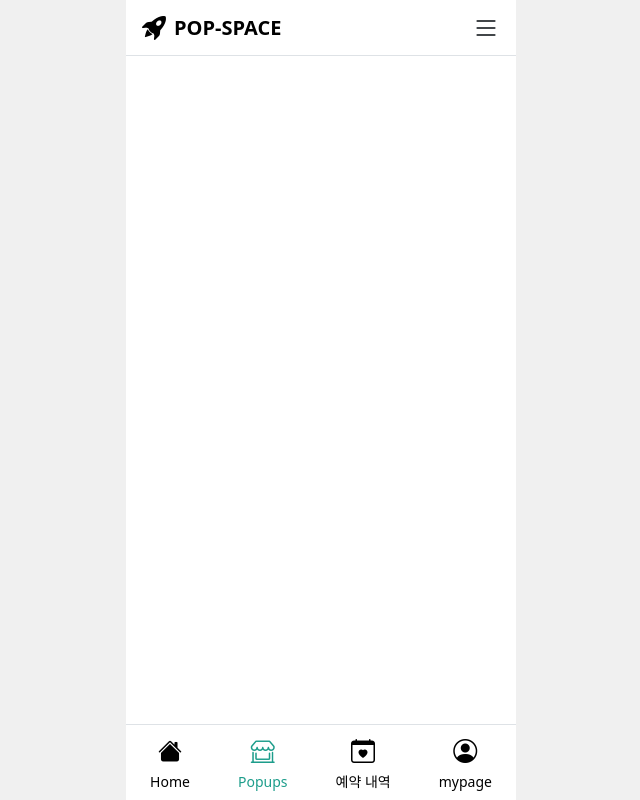
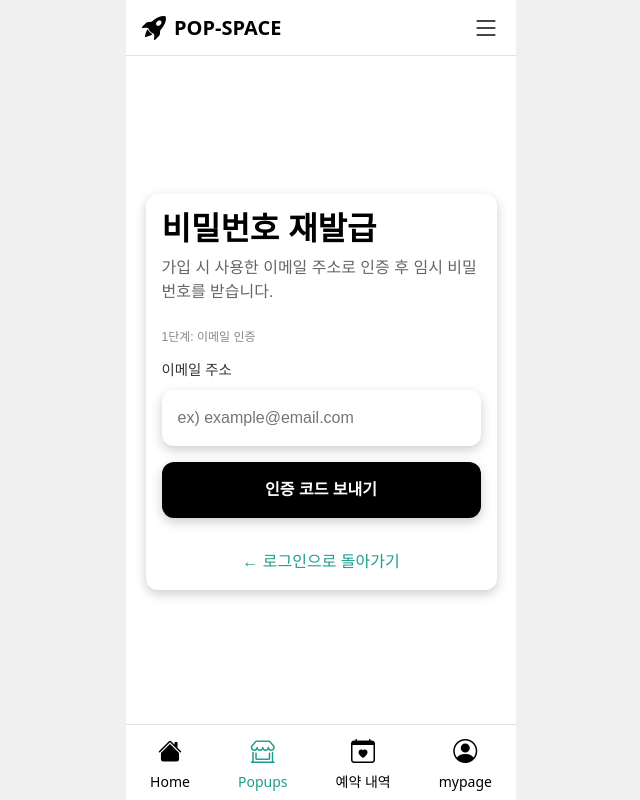
Before and after one commit to KosaOneShot/popspace_FE, a React (Vite) app: page /auth/change-password in a window 1280 px wide. Shown: the whole page, without its empty margins (319-959 px from the left). Built offline with nearby package versions, Linux system fonts and the light colour scheme; no server answers.

Commit message:
feat: 비번 재발급 페이지 추가

```diff
--- a/src/App.jsx
+++ b/src/App.jsx
@@ -5,6 +5,7 @@ import './App.css';
 import { Footer, Header, Layout } from './components';
 import LoginForm from './pages/auth/login/LoginForm';
 import RegisterForm from './pages/auth/register/RegisterFrom';
+import ChangePasswordForm from './pages/auth/chage-password/ChangePasswordForm';
 
 
 function App() {
@@ -16,6 +17,7 @@ function App() {
           {/* <Route path='/auth/register' element={<RegisterForm />} /> */}
           <Route path='/auth/register' element={<RegisterForm />} />
           <Route path='/auth/login' element={<LoginForm />} />
+          <Route path="/auth/change-password" element={<ChangePasswordForm />} />
         </Routes>
         <Footer />
       </Layout>
--- /dev/null
+++ b/src/pages/auth/chage-password/ChangePasswordForm.jsx
@@ -0,0 +1,94 @@
+import React from 'react'
+import { useState } from 'react';
+import styles from './ChangePasswordForm.module.css';
+import axi from '../../../utils/axios/Axios';
+import { Link } from 'react-router-dom';
+
+const ChangePasswordForm = () => {
+    const [step, setStep] = useState(1);
+    const [email, setEmail] = useState('');
+    const [code, setCode] = useState('');
+    const [newPassword, setNewPassword] = useState('');
+    const [message, setMessage] = useState('');
+
+    const handleRequestCode = async () => {
+        try {
+            await axi.post('/auth/reset-password/verify-email', { email });
+            setStep(2);
+            setMessage('입력하신 이메일로 인증 코드를 전송했습니다.');
+        } catch (err) {
+            setMessage(err.response?.data?.message || '이메일 전송 실패');
+        }
+    };
+
+    const handleResetPassword = async () => {
+        try {
+            await axi.post('/auth/reset-password/verify-code', {
+                email,
+                code
+            });
+            setMessage('임시 비밀번호가 성공적으로 전송되었습니다..');
+        } catch (err) {
+            setMessage(err.response?.data?.message || '인증 실패 또는 변경 실패');
+        }
+    };
+
+    return (
+        <div className={styles.ChangePasswordFormContainer}>
+            <div className={styles.changeContainer}>
+                <h1 className={styles.title}>비밀번호 재발급</h1>
+                <p className={styles.subtitle}>가입 시 사용한 이메일 주소로 인증 후 임시 비밀번호를 받습니다.</p>
+
+                {step === 1 && (
+                    <>
+                        <p className={styles.stepText}>1단계: 이메일 인증</p>
+                        <label className={styles.label}>이메일 주소</label>
+                        <input
+                            type="email"
+                            placeholder="ex) example@email.com"
+                            value={email}
+                            onChange={(e) => setEmail(e.target.value)}
+                            required
+                            className={styles.input}
+                        />
+                        <button onClick={handleRequestCode} className={styles.button}>
+                            인증 코드 보내기
+                        </button>
+                    </>
+                )}
+
+                {step === 2 && (
+                    <>
+                        <div className={styles.divider}></div>
+                        <p className={styles.stepText}>2단계: 인증 코드 입력</p>
+                        <label className={styles.label}>이메일로 받은 인증 코드</label>
+                        <input
+                            type="text"
+                            placeholder="6자리 인증 코드"
+                            value={code}
+                            onChange={(e) => setCode(e.target.value)}
+                            required
+                            className={styles.input}
+                        />
+                        <button onClick={handleResetPassword} className={styles.button}>
+                            비밀번호 재발급
+                        </button>
+                    </>
+                )}
+
+                {message && (
+                    <p className={message.includes('성공') || message.includes('전송') ? styles.success : styles.error}>
+                        {message}
+                    </p>
+                )}
+
+                <div className={styles.backToLogin}>
+                    <Link to="/auth/login" className={styles.backLink}>← 로그인으로 돌아가기</Link>
+                </div>
+            </div>
+        </div>
+    );
+
+}
+
+export default ChangePasswordForm
--- /dev/null
+++ b/src/pages/auth/chage-password/ChangePasswordForm.module.css
@@ -0,0 +1,138 @@
+.ChangePasswordFormContainer {
+  display: flex;
+  flex-direction: column;
+  justify-content: center;
+  align-items: center;
+  height: calc(100% - 6.5rem - 7.5rem);
+  width: 90%;
+  margin: 6.5rem auto 7.5rem;
+}
+
+.changeContainer {
+  width: 100%;
+  padding: 1rem;
+  background-color: #fff;
+  border-radius: 0.75rem;
+  box-shadow: 0 0.25rem 0.75rem rgba(0, 0, 0, 0.2);
+  font-family: 'Pretendard', sans-serif;
+  animation: fadeIn 0.5s ease-in-out;
+}
+
+.title {
+  font-size: 2rem;
+  font-weight: bold;
+  margin-bottom: 0.5rem;
+  color: #000000;
+  text-align: left;
+}
+
+.subtitle {
+  font-size: 1rem;
+  color: #666;
+  margin-bottom: 1.5rem;
+  text-align: left;
+  width: 100%;
+}
+
+.stepText {
+  font-size: 0.75rem;
+  color: #888;
+  margin-bottom: 0.75rem;
+  width: 100%;
+  text-align: left;
+}
+
+.label {
+  font-size: 0.9rem;
+  color: #333;
+  margin-bottom: 0.5rem;
+  font-weight: 500;
+  text-align: left;
+  width: 100%;
+}
+
+.input {
+  width: 100%;
+  padding: 1rem;
+  border: none;
+  border-radius: 0.74rem;
+  box-shadow: 0 0.25rem 0.75rem rgba(0, 0, 0, 0.2);
+  font-size: 1rem;
+  background-color: #fff;
+  transition: box-shadow 0.3s ease;
+  margin-bottom: 1rem;
+}
+
+.input:focus {
+  box-shadow: 0 0 0 3px rgba(29, 157, 139, 0.3);
+  outline: none;
+}
+
+.button {
+  display: flex;
+  align-items: center;
+  justify-content: center;
+  padding: 1rem;
+  font-size: 1rem;
+  border-radius: 0.75rem;
+  border: none;
+  background-color: #000000;
+  color: white;
+  font-weight: 600;
+  box-shadow: 0 0.25rem 0.75rem rgba(0, 0, 0, 0.2);
+  cursor: pointer;
+  transition: background-color 0.3s ease, transform 0.2s ease;
+  width: 100%;
+}
+
+.button:hover {
+  background-color: #157a6f;
+  transform: translateY(-1px);
+}
+
+.divider {
+  width: 100%;
+  height: 1px;
+  background-color: #eee;
+  margin: 1.5rem 0;
+}
+
+.success {
+  color: green;
+  margin-top: 1rem;
+  font-size: 1rem;
+}
+
+.error {
+  color: red;
+  margin-top: 1rem;
+  font-size: 1rem;
+}
+
+.backToLogin {
+  margin-top: 2rem;
+  text-align: center;
+}
+
+.backLink {
+  color: #1d9d8b;
+  font-weight: 500;
+  text-decoration: none;
+  font-size: 1rem;
+}
+
+.backLink:hover {
+  text-decoration: underline;
+}
+
+@keyframes fadeIn {
+  0% {
+    opacity: 0;
+    transform: translateY(10px);
+  }
+
+  100% {
+    opacity: 1;
+    transform: translateY(0);
+  }
+}
```
